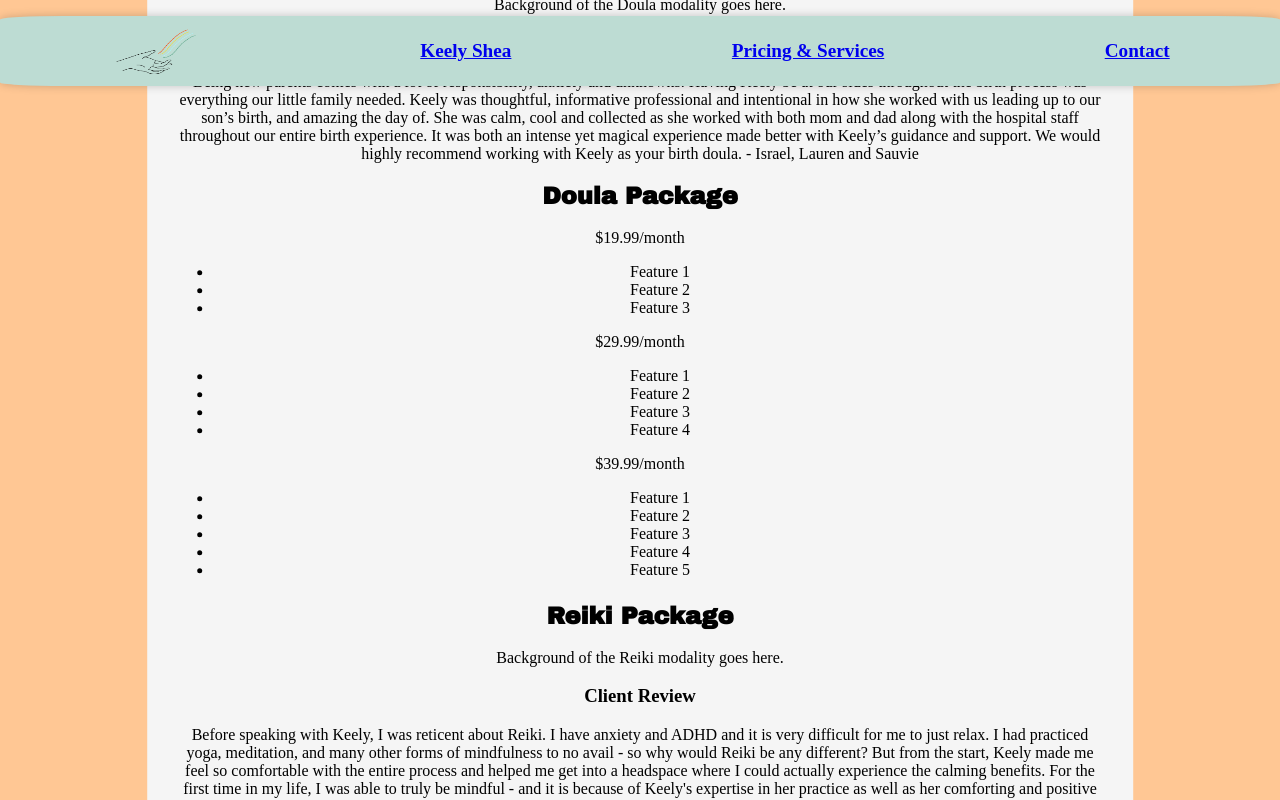
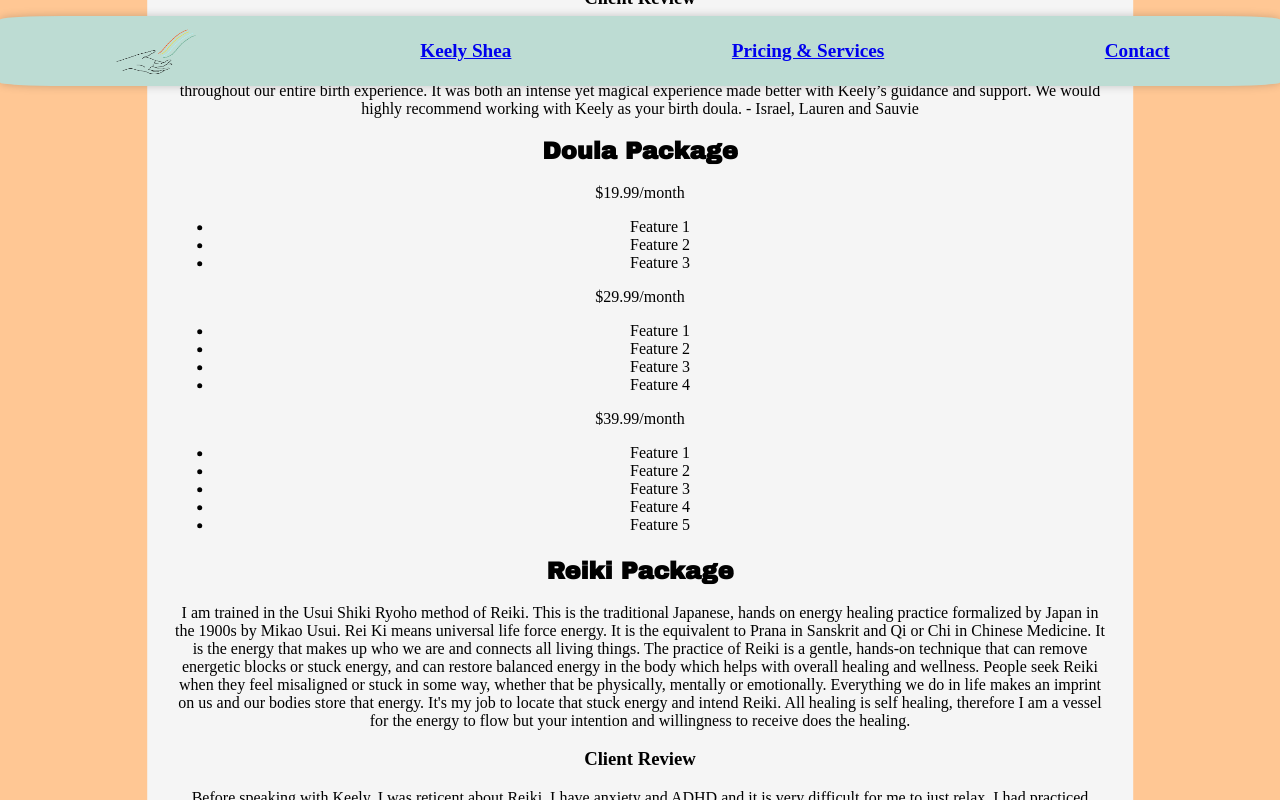
Before and after one commit to Zacharyjsultan/KSS-50, a React (Create React App) app: page /pricing in a window 1280 px wide. Shown: the top 800 px of the page. Built offline with nearby package versions, Linux system fonts and the light colour scheme; a web font is replaced by a local one.

Commit message:
adding descriptions

```diff
--- a/src/Components/components/DoulaPackage.jsx
+++ b/src/Components/components/DoulaPackage.jsx
@@ -5,7 +5,12 @@ const DoulaPackage = () => {
   return (
     <div className="package-container">
       <h2>Doula Package</h2>
-      <p>Background of the Doula modality goes here.</p>
+      <p>
+        A birth doula is a trained professional that provides continuous
+        emotional, physical and informational support during the perinatal
+        period. As your doula I work for you and your partner, supporting
+        whatever you decide for your birth experience.{" "}
+      </p>
       <div className="review">
         <h3>Client Review</h3>
         <p>
--- a/src/Components/components/ReikiPackage.jsx
+++ b/src/Components/components/ReikiPackage.jsx
@@ -5,7 +5,22 @@ const ReikiPackage = () => {
   return (
     <div className="package-container">
       <h2>Reiki Package</h2>
-      <p>Background of the Reiki modality goes here.</p>
+      <p>
+        I am trained in the Usui Shiki Ryoho method of Reiki. This is the
+        traditional Japanese, hands on energy healing practice formalized by
+        Japan in the 1900s by Mikao Usui. Rei Ki means universal life force
+        energy. It is the equivalent to Prana in Sanskrit and Qi or Chi in
+        Chinese Medicine. It is the energy that makes up who we are and connects
+        all living things. The practice of Reiki is a gentle, hands-on technique
+        that can remove energetic blocks or stuck energy, and can restore
+        balanced energy in the body which helps with overall healing and
+        wellness. People seek Reiki when they feel misaligned or stuck in some
+        way, whether that be physically, mentally or emotionally. Everything we
+        do in life makes an imprint on us and our bodies store that energy. It's
+        my job to locate that stuck energy and intend Reiki. All healing is self
+        healing, therefore I am a vessel for the energy to flow but your
+        intention and willingness to receive does the healing.{" "}
+      </p>
       <div className="review">
         <h3>Client Review</h3>
         <p>
```
